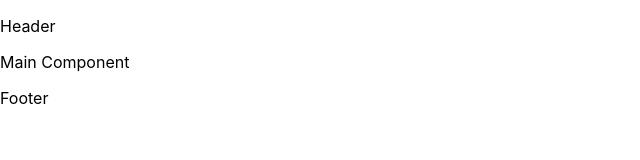
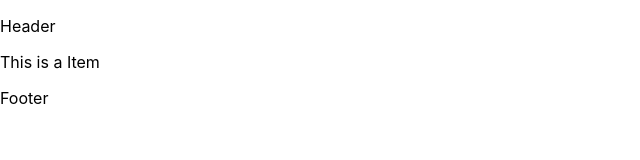
Before and after one commit to rodrigogomesrc/TheTools, a React (Create React App) app: page / in a window 1280 px wide. Shown: the top 160 px of the page, without its empty margins (0-640 px from the left). Built offline with nearby package versions, Linux system fonts and the light colour scheme.

Commit message:
created pages

```diff
--- a/package.json
+++ b/package.json
@@ -5,6 +5,7 @@
   "dependencies": {
     "react": "^16.9.0",
     "react-dom": "^16.9.0",
+    "react-router": "^5.0.1",
     "react-scripts": "3.1.1"
   },
   "scripts": {
--- a/src/App.js
+++ b/src/App.js
@@ -7,9 +7,9 @@ import Main from './components/layout/Main';
 function App() {
   return (
     <div className="App">
-      <Header />
-      <Main />
-      <Footer />
+      <Header className="Header"/>
+      <Main className="Main"/>
+      <Footer className="Footer"/>
     </div>
   );
 }
--- /dev/null
+++ b/src/components/Item.js
@@ -0,0 +1,18 @@
+import React, {Component} from 'react';
+
+class Item extends Component {
+
+    state = {
+
+    }
+
+    render() {
+
+        return(
+
+            <p>This is a Item</p>
+        )
+    }
+}
+
+export default Item
--- a/src/components/layout/Main.js
+++ b/src/components/layout/Main.js
@@ -1,17 +1,29 @@
 import React, { Component } from 'react';
+import Item from '../Item';
 
 class Main extends Component {
 
+    // Later this will be adapted to be able to make a english version
+    // Probably I'll use the same component and make it with a english url to open the english version
     state = {
 
+        tools : [
+            {
+                id: 1,
+                title: 'Calculadora de Regra de 3',
+                url: "/regra_de_tres",
+                text: "Faça calculos de regra de três facilmente ou calcule a porcentagem de um valor em outro"
+            },
 
+        ]
     }
 
     render() {
 
         return(
-
-            <p>Main Component</p>
+            <div>
+                <Item />
+            </div>
         )
     }
 
```
Also changed, not shown: src/components/pages/About.js (added, +12 -0 lines), src/components/pages/RegraDe3.js (added, +15 -0 lines), 1 other file (tests, documents, lock files or other folders).
